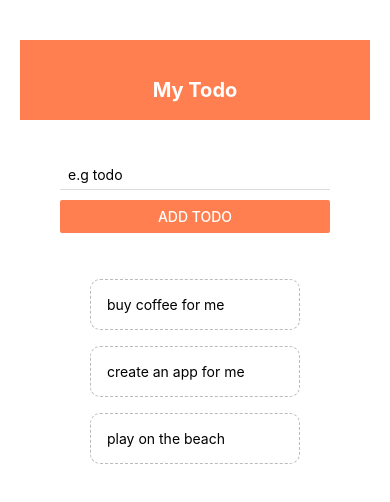
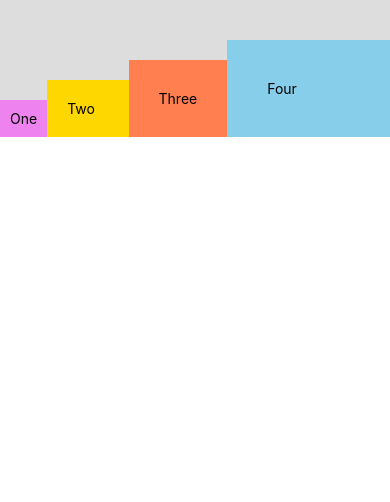
Before and after one commit to nabiljaved/react-native-course, a React Native app: screen / in a window 390 px wide. Shown: the top 502 px of the page. Built offline with nearby package versions, Linux system fonts and the light colour scheme.

Commit message:
flex-box

```diff
--- a/App.js
+++ b/App.js
@@ -1,64 +1,51 @@
 import React from 'react';
-import { StyleSheet, Text, FlatList, View, Alert} from 'react-native'
-import { useState } from 'react'
-import Header from './components/header'
-import ToDoItem from './components/todoItem'
-import AddToDo from './components/addtodo.js'
-export default function App() {
-
-  const [todos, setTodos] = useState([
-
-    {text:'buy coffee for me', key:'1'},
-    {text:'create an app for me', key:'2'},
-    {text:'play on the beach', key:'3'}
-  ])
-
-  const pressHandler = (id) => {
-      setTodos(prevTodos => prevTodos.filter(todo => todo.key != id))
-  }
-
-  const addToDo = (todo) => {
-
-      if(todo.length > 3){
-        setTodos(prevpeople => [{text: todo, key:Math.random().toString()}, ...prevpeople])
-      }else{
-        Alert.alert('Warning', 'Todo Must be over 3 character long', [{text:'Understood', onPress: () => console.log('alert changed')}])
-      }
-  }
+import { StyleSheet, Text, View} from 'react-native'
 
 
+
+export default function App() {
   return (
 
     <View style={styles.container}>
-      <Header/>
-      <View style={styles.content}>
-      {/*to do form*/}
-      <AddToDo addToDo={addToDo}/>
-      <View style={styles.list}>
-        <FlatList
-          data={todos}
-          renderItem={({item}) => <ToDoItem item={item} pressHandler={pressHandler}/>}
-        />
-      </View>
-      </View>
+        <Text style={styles.boxOne}>One</Text>
+        <Text style={styles.boxTwo}>Two</Text>
+        <Text style={styles.boxThree}>Three</Text>
+        <Text style={styles.boxFour}>Four </Text>
     </View>
 
   );
 }
 
 const styles = StyleSheet.create({
-  container: {
-    flex: 1,
-    backgroundColor: '#fff',
+
+  container:{
     paddingTop:40,
-    paddingHorizontal:20
-    // alignItems: 'center',
-    // justifyContent: 'center',
+    backgroundColor: '#ddd',
+    flexDirection:'row',
+    justifyContent: 'space-around',
+     alignItems: 'flex-end'
+    // flex:1
   },
-  content:{
+  boxOne:{
+    flex:1,
+    backgroundColor:'violet',
+    padding:10
+  },
+  boxTwo:{
+    flex:2,
+    backgroundColor:'gold',
+    padding:20
+  },
+  boxThree:{
+    flex:1,
+    backgroundColor:'coral',
+    padding:30
+  },
+
+  boxFour:{
+    flex:4,
+    backgroundColor:'skyblue',
     padding:40
-  },
-  list:{
-    padding:30
   }
+
 });
--- a/components/addtodo.js
+++ /dev/null
@@ -1,42 +0,0 @@
-import React,  {useState} from 'react';
-import { StyleSheet, Text, View, TextInput, Button} from 'react-native';
-
-export default function AddToDo({addToDo}) {
-
-
-const [text, setText] = useState('')
-
-const textHandler = (val) => {
-    setText(val)
-
-}
-
-    return (
-        <View >
-            <TextInput
-                style={styles.input}
-                placeholder='e.g todo'
-                onChangeText={textHandler}
-            >
-
-            </TextInput>
-
-            <Button onPress={() => {addToDo(text)}} title='add todo' color='coral'/>
-
-        </View>
-
-    )
-}
-
-const styles = StyleSheet.create({
-
-    input : {
-        marginBottom: 10,
-        paddingHorizontal: 8,
-        paddingVertical:6,
-        borderBottomWidth:1,
-        borderBottomColor: '#ddd'
-    }
-
-
-})
--- a/components/header.js
+++ /dev/null
@@ -1,24 +0,0 @@
-import React from 'react';
-import { StyleSheet, Text, View} from 'react-native';
-
-export default function Header() {
-    return (
-        <View style={styles.header}>
-            <Text style={styles.title}>My Todo</Text>
-        </View>
-    )
-}
-
-const styles = StyleSheet.create({
-    header:{
-        height:80,
-        padding:38,
-        backgroundColor: 'coral'
-    },
-    title:{
-        textAlign:'center',
-        color: '#fff',
-        fontSize:20,
-        fontWeight:'bold'
-    }
-})
--- a/components/todoItem.js
+++ /dev/null
@@ -1,24 +0,0 @@
-import React from 'react';
-import {StyleSheet, Text, TouchableOpacity} from 'react-native';
-
-export default function ToDoItem({item, pressHandler}) {
-    return (
-
-        <TouchableOpacity  onPress={() => {pressHandler(item.key)}}>
-            <Text style={styles.item}>{item.text}</Text>
-        </TouchableOpacity>
-    )
-}
-
-const styles = StyleSheet.create({
-
-    item:{
-        padding:16,
-        marginTop:16,
-        borderColor:'#bbb',
-        borderWidth:1,
-        borderStyle:'dashed',
-        borderRadius:10
-    }
-
-})
```
